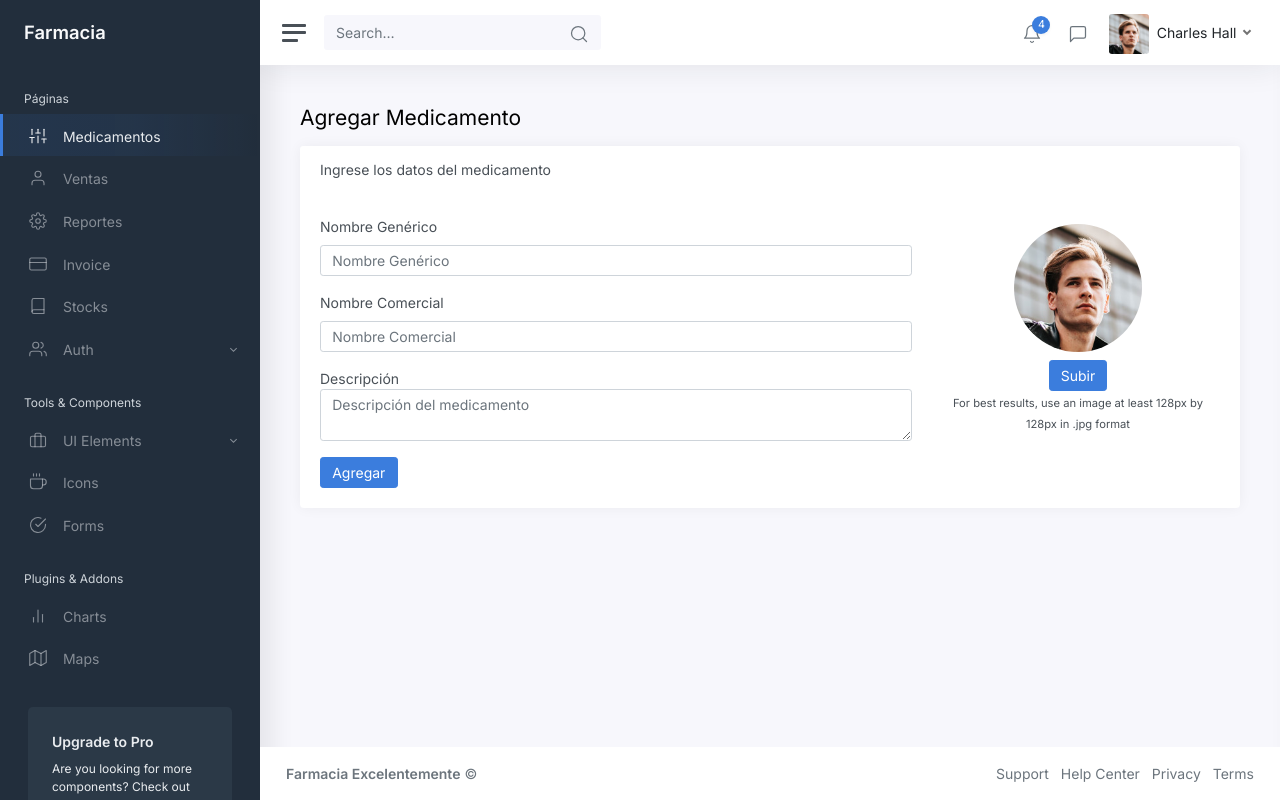
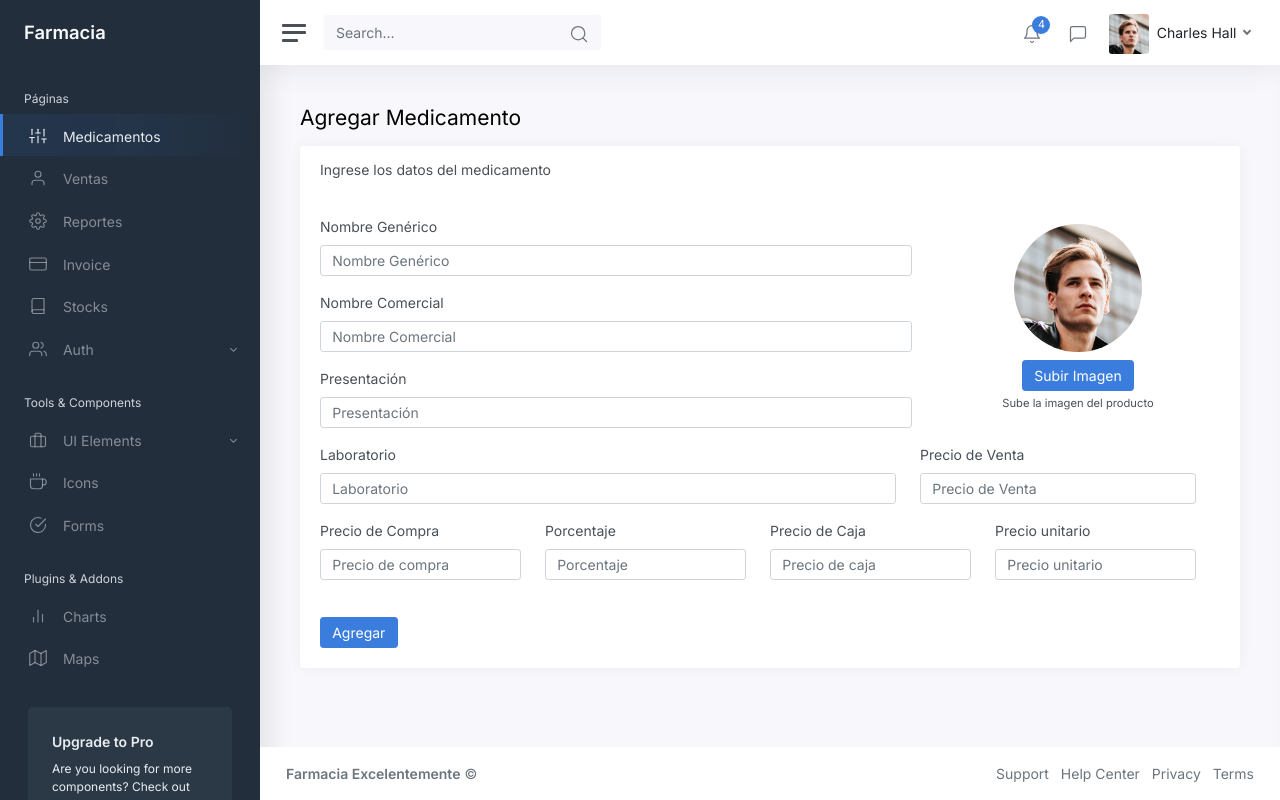
Before and after one commit to lindltaylor7/farmacia, a Laravel app: page /admin/medicamentos/create in a window 1280 px wide. Run offline with Laravel 8, Linux system fonts and the light colour scheme.

Commit message:
Cambio Interfaces 2

```diff
--- a/resources/views/admin/medicamentos/create.blade.php
+++ b/resources/views/admin/medicamentos/create.blade.php
@@ -26,22 +26,62 @@
                                         <label class="form-label" for="inputUsername">Nombre Comercial</label>
                                         <input type="text" class="form-control" id="inputUsername" placeholder="Nombre Comercial">
                                     </div>
+
+
                                     <div class="mb-3">
-                                        <label for="">Descripción</label>
-                                        <textarea rows="2" class="form-control" id="inputBio" placeholder="Descripción del medicamento"></textarea>
+                                        <label class="form-label" for="inputUsername">Presentación</label>
+                                        <input type="text" class="form-control" id="inputUsername" placeholder="Presentación">
                                     </div>
+
+
                                 </div>
+
+
+
                                 <div class="col-md-4">
                                     <div class="text-center">
                                         <img alt="Charles Hall" src="{{asset('img/avatars/avatar.jpg')}}" class="rounded-circle img-responsive mt-2" width="128" height="128" />
                                         <div class="mt-2">
-                                            <span class="btn btn-primary">Subir</span>
+                                            <span class="btn btn-primary">Subir Imagen</span>
                                         </div>
-                                        <small>For best results, use an image at least 128px by 128px in .jpg format</small>
+                                        <small>Sube la imagen del producto</small>
                                     </div>
                                 </div>
+
+                                <div class="row">
+                                    <div class="col-md-8 mb-3">
+                                        <label class="form-label" for="inputUsername">Laboratorio</label>
+                                        <input type="text" class="form-control" id="inputUsername" placeholder="Laboratorio">
+                                    </div>
+                                    <div class="col-md-4 mb-3">
+                                        <label class="form-label" for="inputUsername">Precio de Venta</label>
+                                        <input type="number" class="form-control" id="inputUsername" placeholder="Precio de Venta">
+                                    </div>
+                                </div>
+
+
+
+                                <div class="row">
+                                    <div class="col-sm-3 mb-3">
+                                        <label class="form-label" for="inputUsername">Precio de Compra</label>
+                                        <input type="number" class="form-control" id="inputUsername" placeholder="Precio de compra">
+                                    </div>
+                                    <div class="col-sm-3 mb-3">
+                                        <label class="form-label" for="inputUsername">Porcentaje</label>
+                                        <input type="number" class="form-control" id="inputUsername" placeholder="Porcentaje">
+                                    </div>
+                                    <div class="col-sm-3 mb-3">
+                                        <label class="form-label" for="inputUsername">Precio de Caja</label>
+                                        <input type="number" class="form-control" id="inputUsername" placeholder="Precio de caja">
+                                    </div>
+                                    <div class="col-sm-3 mb-3">
+                                        <label class="form-label" for="inputUsername">Precio unitario</label>
+                                        <input type="number" class="form-control" id="inputUsername" placeholder="Precio unitario">
+                                    </div>
+                                </div>
+
                             </div>
-
+                            <br>
                             <button type="submit" class="btn btn-primary">Agregar</button>
                         </form>
 
```
Also changed, not shown: resources/views/admin/stocks/create.blade.php (+24 -0 lines), resources/views/admin/ventas/venta.blade.php (+8 -2 lines).
